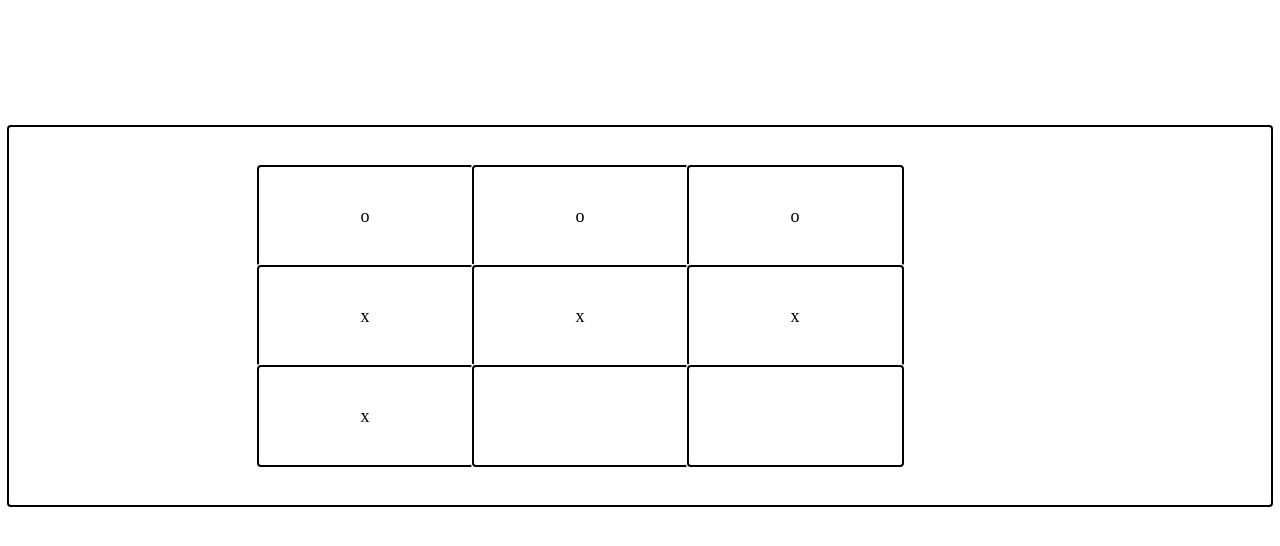
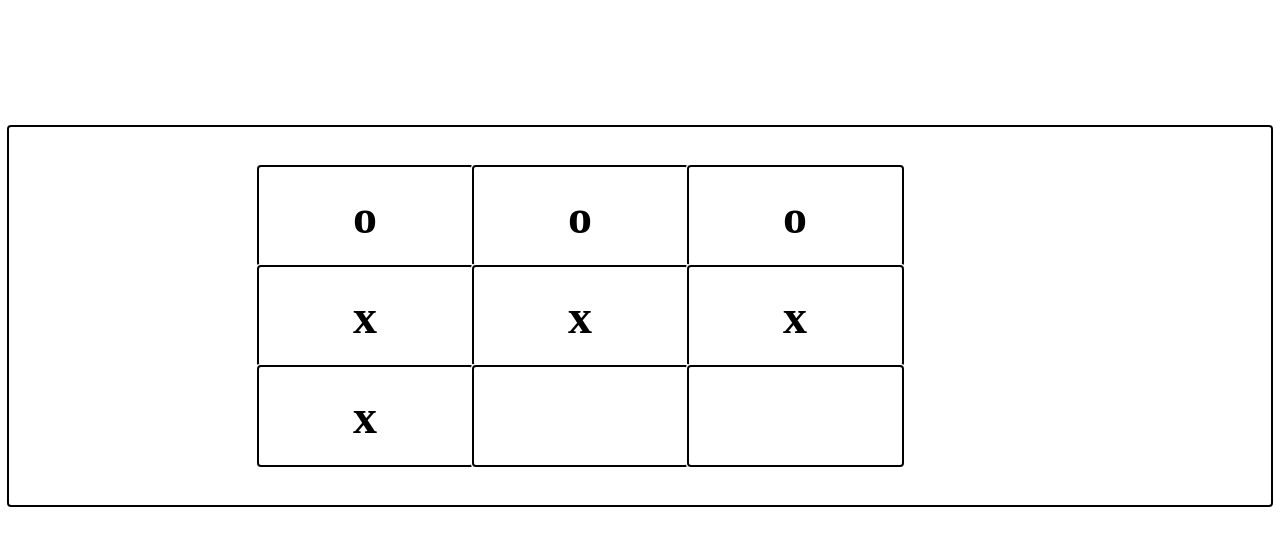
Before and after one commit to Looch8/tic-tac-toe-js, a plain HTML site: page index.html in a window 1280 px wide. Drawn offline with Linux system fonts and the light colour scheme.

Commit message:
font styling

```diff
--- a/style.css
+++ b/style.css
@@ -14,7 +14,8 @@
 	align-items: center;
 	justify-content: center;
 
-	font-size: large;
+	font-size: 3em;
+	font-weight: bold;
 	margin: 0;
 
 	outline: auto;
```
